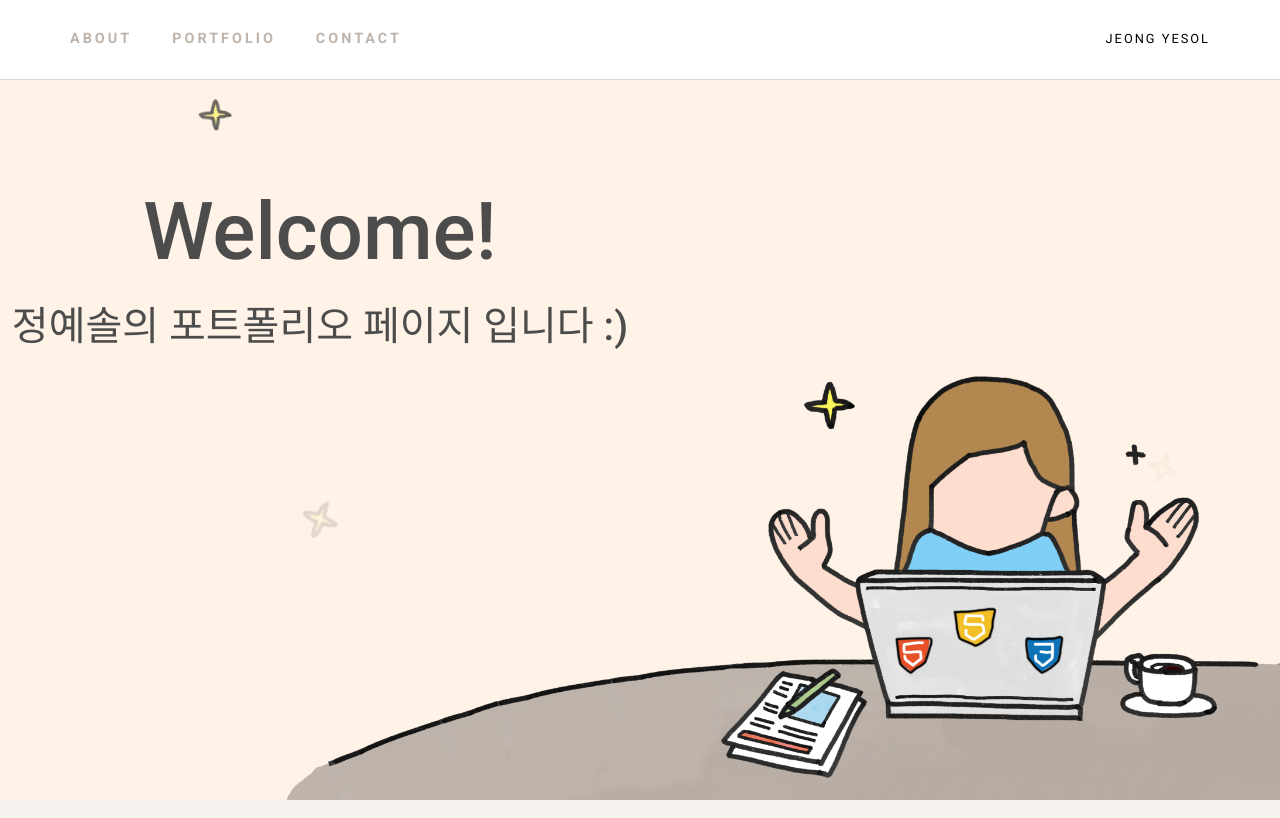
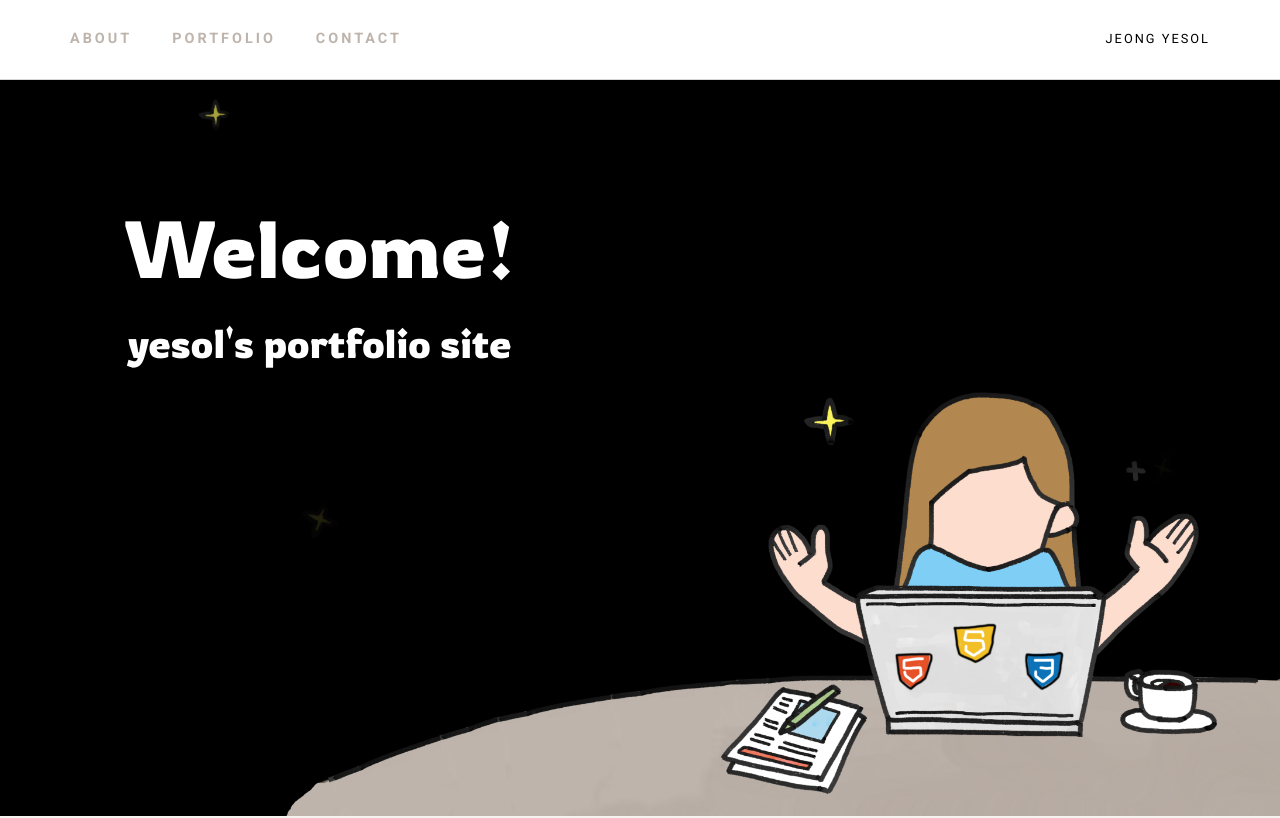
Before and after one commit to yesoljeong/portfolio, a plain HTML site: page index.html in a window 1280 px wide. Shown: the top 818 px of the page. Drawn offline with Linux system fonts and the light colour scheme.

Commit message:
메인 비주얼 색상 수정
색상 수정 중

```diff
--- a/css/main.css
+++ b/css/main.css
@@ -65,7 +65,7 @@ header ul li a.on {
     background-repeat: no-repeat;
     background-position: right bottom;
     margin: 0 auto;
-    background-color: #FFF2E6;
+    background-color: #000;
 }
 
 #main_visual .main_visual_text {
@@ -75,10 +75,9 @@ header ul li a.on {
     text-align: center;
     font-size: 500%;
     padding-top: 15%;
-    font-family: 'Noto Sans KR', sans-serif;
-    font-family: 'Roboto', sans-serif;
+    font-family: 'Rowdies', cursive;
     font-weight: 500;
-    color: #4C4C4C;
+    color: #fff;
 }
 
 #main_visual .main_visual_text p {
--- a/index.html
+++ b/index.html
@@ -9,7 +9,8 @@
     <link rel="stylesheet" media="screen and (max-width: 980px)" href="css/pad.css">
     <link rel="stylesheet" media="screen and (max-width: 640px)" href="css/mobile.css">
 
-    <link href="https://fonts.googleapis.com/css2?family=Noto+Sans+KR:wght@100;300;400;500;700;900&family=Roboto:wght@100;300;400;500;700;900&display=swap" rel="stylesheet">
+    <link href="https://fonts.googleapis.com/css2?family=Noto+Sans+KR:wght@100;300;400;500;700;900&family=Roboto:wght@100;300;400;500;700;900&display=swap" rel="stylesheet">\
+    <link href="https://fonts.googleapis.com/css2?family=Rowdies:wght@300;400;700&display=swap" rel="stylesheet">
     <title>Portfolio</title>
 </head>
 
@@ -26,7 +27,7 @@
         <div id="main_visual">
             <div class="main_visual_text">
                 <h2>Welcome!</h2>
-                <p>정예솔의 포트폴리오 페이지 입니다 :)</p>
+                <p>yesol's portfolio site</p>
             </div>
             <div class="star">
                 <img src="img/star.png" alt="">
```
